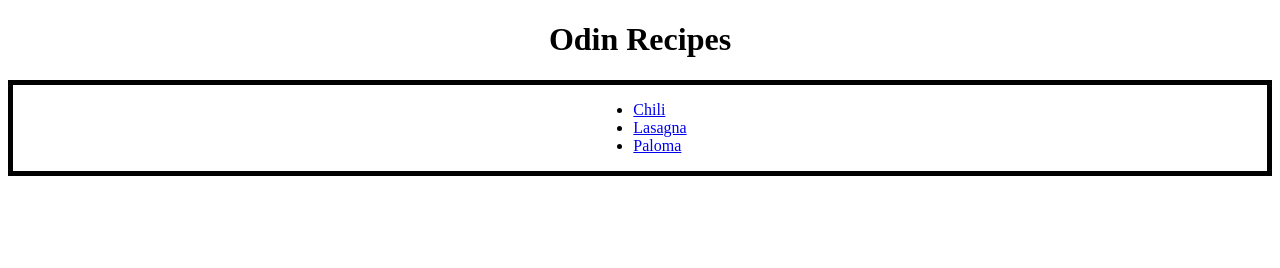
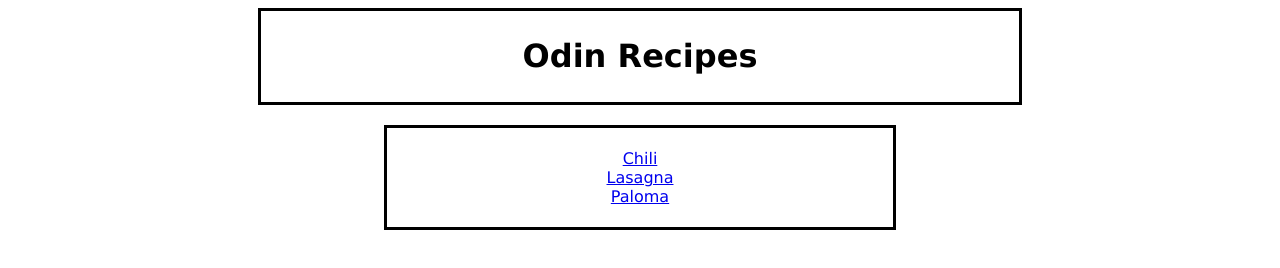
Before and after one commit to smcurry83/odin-recipes, a plain HTML site: page index.html in a window 1280 px wide. Drawn offline with Linux system fonts and the light colour scheme.

Commit message:
Add css styling to index
Use divs and classes to style the index page.

```diff
--- a/index.html
+++ b/index.html
@@ -6,13 +6,17 @@
         <link rel="stylesheet" href="style.css">
     </head>
     <body>
-        <h1 class="header">Odin Recipes</h1>
-        <div>
-            <ul>
-                <li><a href="recipes/chili.html">Chili</a></li>
-                <li><a href="recipes/lasagna.html">Lasagna</a></li>
-                <li><a href="recipes/paloma.html">Paloma</a></li>
-            </ul>
+        <div class="wrapper">
+            <div class="header">
+                <h1>Odin Recipes</h1>
+            </div>
+            <div class="recipes">
+                <ul>
+                    <li><a href="recipes/chili.html">Chili</a></li>
+                    <li><a href="recipes/lasagna.html">Lasagna</a></li>
+                    <li><a href="recipes/paloma.html">Paloma</a></li>
+                </ul>
+            </div>
         </div>
     </body>
 </html>
--- a/style.css
+++ b/style.css
@@ -1,15 +1,32 @@
-.header {
-    text-align: center;
+.wrapper {
+    display: flex;
+    flex-direction: column;
+    gap: 20px;
 }
 
-div {
+.header,
+.recipes {
+    margin: auto;
+    border: 3px solid black;
+    padding-top: 5px;
+    padding-bottom: 5px;
     text-align: center;
-    border: black;
-    border-width: 5px;
-    border-style: solid;
+    font-family: 'Lucida Sans', Verdana, sans-serif;
   }
+
+.header {
+    width: 60%;
+}
+
+.recipes {
+    width: 40%;
+  }
+
+
 
 ul {
     display: inline-block;
-    text-align: left;
+    padding-left: 0px;
+    list-style-position: inside;
+    list-style-type: none;
 }
```
